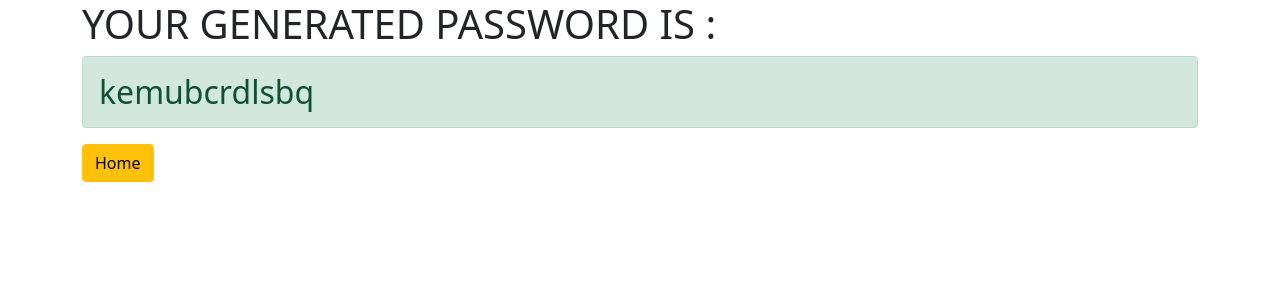
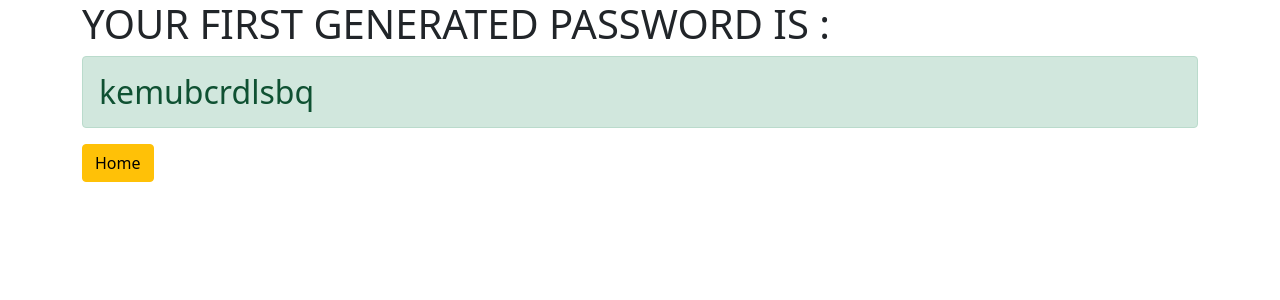
Before and after one commit to himanshu-skrpkvnp/django3-Password-Generator, a Django app: page /password/ in a window 1280 px wide. Shown: the top 300 px of the page. Run offline with Django 4.2, Linux system fonts and the light colour scheme.

Commit message:
I made some changes

```diff
--- a/generator/templates/generator/password.html
+++ b/generator/templates/generator/password.html
@@ -1,7 +1,7 @@
 <link href="https://cdn.jsdelivr.net/npm/bootstrap@5.1.3/dist/css/bootstrap.min.css" rel="stylesheet" integrity="sha384-1BmE4kWBq78iYhFldvKuhfTAU6auU8tT94WrHftjDbrCEXSU1oBoqyl2QvZ6jIW3" crossorigin="anonymous">
 
 <div class="container text-centre">
-    <h1> YOUR GENERATED PASSWORD IS : </h1>
+    <h1> YOUR FIRST GENERATED PASSWORD IS : </h1>
     <h2 class="alert alert-success"> {{ password }} </h2>
     <a href="{% url 'home' %}" class="btn btn-warning"> Home </a>
 </div>
--- a/password_generator/settings.py
+++ b/password_generator/settings.py
@@ -20,7 +20,7 @@ BASE_DIR = Path(__file__).resolve().parent.parent
 # See https://docs.djangoproject.com/en/4.0/howto/deployment/checklist/
 
 # SECURITY WARNING: keep the secret key used in production secret!
-SECRET_KEY = 'django-insecure-$@qf3lj$(@k_+hznr8r66vkpnfsf_cu8sv9w9#09#m#esosh5b'
+SECRET_KEY = 'django-insecureINTERBDFNVVRGUBRGBRGNI@k_+hznr8r66vkpnfsf_cu8sv9w9#09#m#esosh5b'
 
 # SECURITY WARNING: don't run with debug turned on in production!
 DEBUG = True
```
